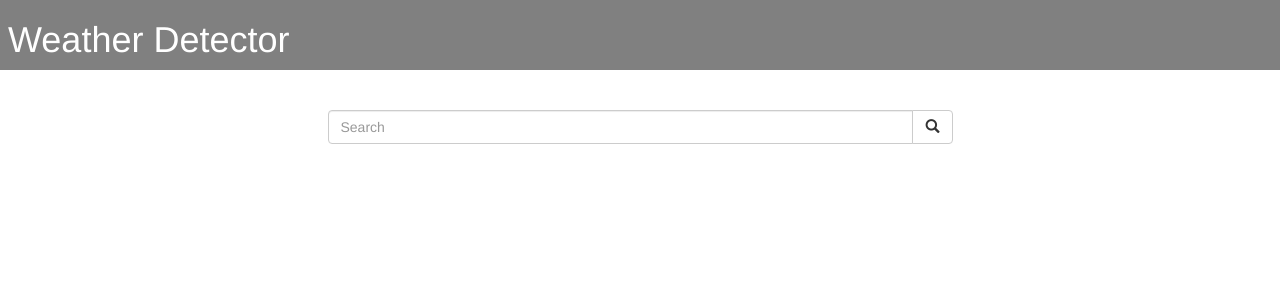
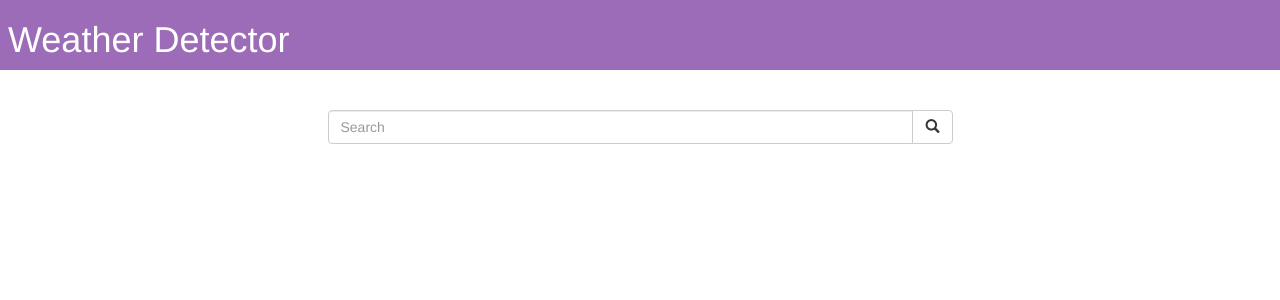
Before and after one commit to suriya7913/weather-app-using-django, a Django app: page / in a window 1280 px wide. Shown: the top 300 px of the page. Run offline with Django 4.2, Linux system fonts and the light colour scheme; some libraries are stand-ins or nearby versions.

Commit message:
completed project

```diff
--- a/templates/index.html
+++ b/templates/index.html
@@ -16,7 +16,7 @@
 </head>
 
 <body>
-  <nav class="row" style="background: grey; color: white;">
+  <nav class="row" style="background: rgb(156, 108, 184); color: white;">
     <div align="center"><h1 class="col-md-3 text-center">Weather Detector</h1></div>
   </nav>
   <br />
```
Also changed, not shown: screen shots/weatherapp.png (added).
